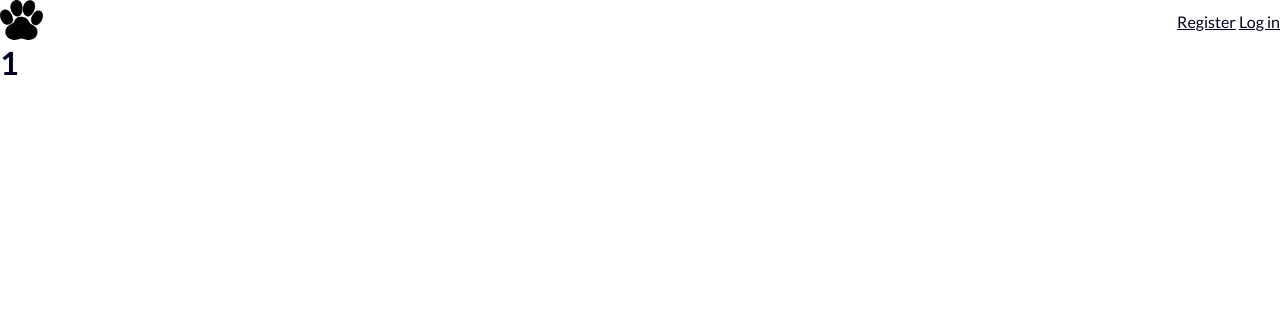
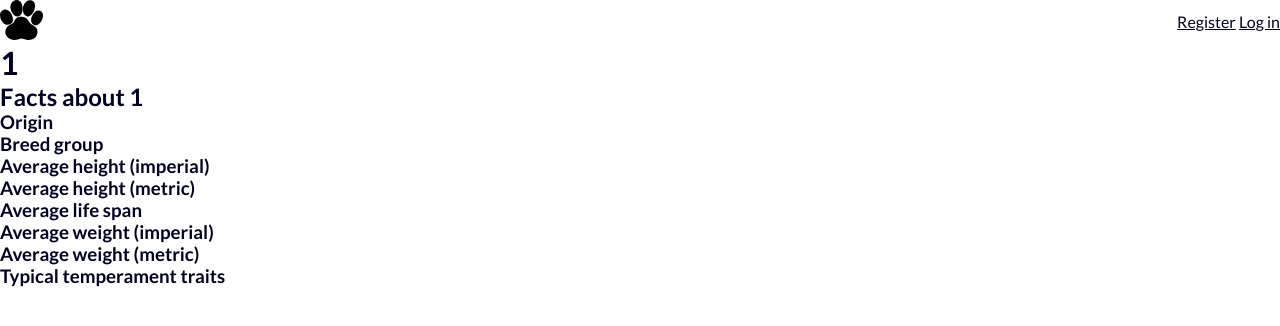
Before and after one commit to r-pears/Capstone-1-The-Dog-API, a Flask app: page /breed/1 in a window 1280 px wide. Shown: the top 326 px of the page. Run offline with Flask 2, Linux system fonts and the light colour scheme.

Commit message:
display information about single breed

```diff
--- a/app.py
+++ b/app.py
@@ -1,6 +1,6 @@
 from flask import Flask, render_template, redirect, session, g, request, jsonify
 import requests
-from forms import UserAddForm, LoginForm
+from forms import UserAddForm, LoginForm, SearchBreed, EditProfile
 from models import db, connect_db, User
 from sqlalchemy.exc import IntegrityError
 
@@ -126,6 +126,43 @@
     return render_template('breed.html', dog=dog_name)
 
 
+@app.route('/search', methods=['GET', 'POST'])
+def search_breed():
+    """Search for a breed."""
+
+    form = SearchBreed()
+
+    return render_template('search.html', form=form)
+
+
+@app.route('/random', methods=['GET', 'POST'])
+def random_breed():
+    """Search for a breed."""
+
+    return render_template('random.html')
+
+
+@app.route('/edit/username', methods=['GET', 'POST'])
+def update_profile():
+    """Search for a breed."""
+
+    if not g.user:
+        return redirect('/')
+
+    user = g.user
+    form = EditProfile(obj=user)
+
+    if form.validate_on_submit():
+        if User.authenticate_user(user.username, form.password.data):
+            user.username = form.username.data
+            user.email = form.email.data
+
+            db.session.commit()
+            return redirect(f"/users/{user.id}")
+
+    return render_template('edit.html', form=form, user_id=user.id)
+
+
 @app.errorhandler(404)
 def page_not_found(error):
     """Return a 404 not found page."""
--- a/static/javascript/searchDog.js
+++ b/static/javascript/searchDog.js
@@ -4,9 +4,9 @@
 
   const response = await axios.get(`https://api.thedogapi.com/v1/breeds/search?q=${getDog}`);
   const dogData = response.data[0];
+
   getDogImage(dogData.reference_image_id);
-
-  console.log(dogData)
+  addDogData(dogData);
 };
 
 async function getDogImage(image_id) {
@@ -15,8 +15,35 @@
 
   const newImage = document.createElement('img');
   newImage.setAttribute('src', response.data.url);
+  newImage.classList.add('dog-image')
 
   image.appendChild(newImage);
 }
 
+function addDogData(data) {
+  const bred = document.querySelector('#bred-for');
+  bred.innerHTML = `${data.name} was original bred for ${data.bred_for}.`;
+
+  const group = document.querySelector('#breed-group');
+  group.innerHTML = `${data.name} belongs to breed group ${data.breed_group}.`;
+
+  const height_imperial = document.querySelector('#height-imperial');
+  height_imperial.innerHTML = `${data.height.imperial} inches.`;
+
+  const height_metric = document.querySelector('#height-metric');
+  height_metric.innerHTML = `${data.height.metric} cm.`;
+
+  const life_span = document.querySelector('#life-span');
+  life_span.innerHTML = `${data.life_span} years.`;
+
+  const weight_imperial = document.querySelector('#weight-imperial');
+  weight_imperial.innerHTML = `${data.weight.imperial} pounds.`;
+
+  const weight_metric = document.querySelector('#weight-metric');
+  weight_metric.innerHTML = `${data.weight.metric} kilograms.`;
+
+  const traits = document.querySelector('#traits');
+  traits.innerHTML = `Typical traits for a ${data.name} are ${data.temperament}.`
+}
+
 searchDog();
--- a/static/style.css
+++ b/static/style.css
@@ -105,3 +105,9 @@
 /* Navbar */
 
 /* Footer */
+
+/* Dog data page */
+.dog-image {
+	width: 500px;
+	height: auto;
+}
--- a/templates/base.html
+++ b/templates/base.html
@@ -20,10 +20,11 @@
       <a href="/register">Register</a>
       <a href="/login">Log in</a>
       {% else %}
-      <a href="">Random Dog</a>
+      <a href="/random">Random Dog</a>
       <a href="/breeds">All breeds</a>
-      <a href="">Search for breed</a>
+      <a href="/search">Search for breed</a>
       <a href="/user/{{ g.user.id }}">{{ g.user.username }}</a>
+      <a href="/logout">Logout</a>
       {% endif %}
     </div>
   </div>
--- a/templates/breed.html
+++ b/templates/breed.html
@@ -10,6 +10,34 @@
 
 </div>
 
+<div id="facts_section">
+  <h2>Facts about {{ dog }}</h2>
+
+  <h3>Origin</h3>
+  <p id="bred-for"></p>
+
+  <h3>Breed group</h3>
+  <p id="breed-group"></p>
+
+  <h3>Average height (imperial)</h3>
+  <p id="height-imperial"></p>
+
+  <h3>Average height (metric)</h3>
+  <p id="height-metric"></p>
+
+  <h3>Average life span</h3>
+  <p id="life-span"></p>
+
+  <h3>Average weight (imperial)</h3>
+  <p id="weight-imperial"></p>
+
+  <h3>Average weight (metric)</h3>
+  <p id="weight-metric"></p>
+
+  <h3>Typical temperament traits</h3>
+  <p id="traits"></p>
+</div>
+
 <script src="https://unpkg.com/axios/dist/axios.js"></script>
 <script src="../static/javascript/searchDog.js"></script>
 {% endblock %}
```
Also changed, not shown: forms.py (+14 -0 lines).
